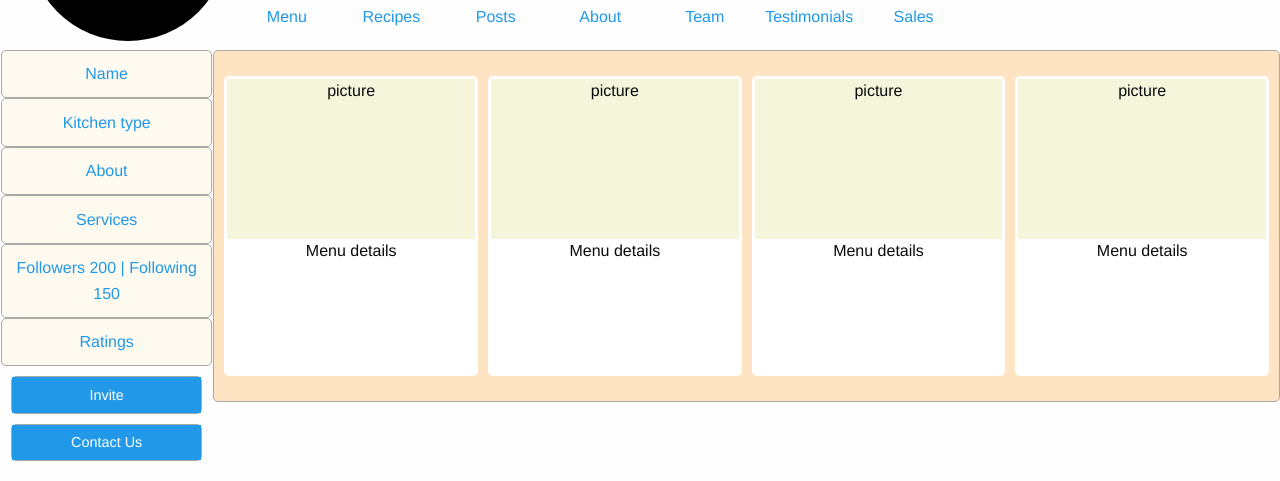
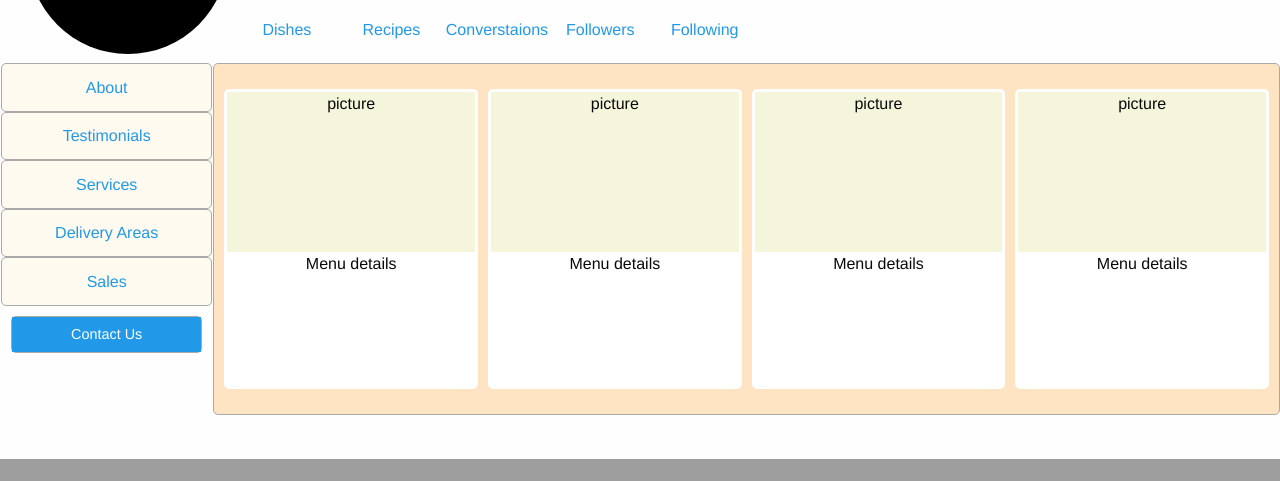
Before and after one commit to jobm/Dishi-Web, a Django app: template dishi_kitchen/templates/kitchen_layout.html in a window 1280 px wide. Shown: the part 413-894 px from the top of the page. After the commit the page ends 872 px from the top, so only its background shows below. Run offline with Django 3.2, Linux system fonts and the light colour scheme; the template is opened without the code that fills it, so the values that code supplies are empty; some libraries are stand-ins or nearby versions.

Commit message:
added more functionality

```diff
--- a/Dishi_Web/urls.py
+++ b/Dishi_Web/urls.py
@@ -4,6 +4,8 @@ from Dishi_Web import views
 urlpatterns = [
     url(r'^$', views.landing_page, name='landing'),
     url(r'^auth/accounts/', include('registration.backends.default.urls')),
-    url(r'^dishi/', include('dishi_chef.urls', namespace='dishi_chef')),
+    url(r'^chef/', include('dishi_chef.urls', namespace='dishi_chef')),
+    url(r'^kitchen/', include('dishi_kitchen.urls', namespace="dishi_kitchen")),
     url(r'^admin/', include(admin.site.urls)),
+
 ]
--- a/dishi_chef/templates/chef_home.html
+++ b/dishi_chef/templates/chef_home.html
@@ -1,6 +1,8 @@
 {% extends "base.html" %}
 {% block content %}
 
-<h1>Chef Profile Here</h1>
-<h3>{{ chef.user_name }}</h3>
+    <h1>Chef Profile Here</h1>
+    <h3>{{ chef.user_name }}</h3>
+{#    <a href={% url "dishi_kitchen:kitchen_home" %}>kitchen</a>#}
+
 {% endblock %}
--- a/dishi_kitchen/forms.py
+++ b/dishi_kitchen/forms.py
@@ -1,5 +1,5 @@
 from django import forms
-from .models import Kitchen, Invite, Menu
+from .models import Kitchen, Invite, Menu, Recipe
 from shared_files.dishi_user import BUSSINES_TYPE_CHOICES, KITCHEN_TYPE_CHOICES
 
 
@@ -31,7 +31,8 @@ class MenuForm(forms.ModelForm):
 class RecipeForm(forms.ModelForm):
     class Meta:
         model = Recipe
-        field = ["title", "item_picture", "description", "cost"]
+        field = ["title", "item_picture", "description"]
+        exclude = ["ingredients"]
 
 
 # this a form to invite a user to a kitchen
--- a/dishi_kitchen/templates/kitchen_layout.html
+++ b/dishi_kitchen/templates/kitchen_layout.html
@@ -1,6 +1,5 @@
 {% extends "base.html" %}
 {% block content %}
-<!-------Top level navigation------->
 <header class="header">
         <!--<nav class="nav">
             <ul>
@@ -14,6 +13,10 @@
           <div class="title-bar" data-responsive-toggle="example-menu" data-hide-for="medium">
             <button class="menu-icon" type="button" data-toggle></button>
                 <div class="title-bar-title">Menu</div>
+              <div class="title-bar-right">
+                <a class="add-item" href={% url "dishi_kitchen:kitchen_menu" %}><i class="fa fa-pencil-square fa-2x"></i></a>
+                <a class="add-item"><i class="fa fa-search fa-2x"></i></a>
+              </div>
           </div>
           <div class="top-bar" id="example-menu">
               <div class="top-bar-left">
@@ -33,12 +36,9 @@
               </div>
               <div class="top-bar-right">
                 <ul class="menu">
-        <li>
-          <input type="search" placeholder="Search">
-        </li>
-        <li>
-          <button type="button" class="button">Search</button>
-        </li>
+                    <li class="btn"><a class="button" href="#">Invite</a></li>
+                  <li><a class="add-item"><i class="fa fa-pencil-square fa-2x"></i></a></li>
+                  <li><a class="add-item"><i class="fa fa-search fa-2x"></i></a></li>
                 </ul>
               </div>
           </div>
@@ -57,8 +57,7 @@
 -->
           </div>
 
-  <div class="kitchen__details detail">
-    <!--needs review-->
+          <div class="kitchen__details detail"><!--needs review-->
               <div class="row">
                   <h3>AMANDAS KITCHEN </h3>
                   <h4>Bakery</h4>
@@ -79,13 +78,11 @@
               <div id="kitchen_menu_list" class="small-12 medium-12 large-10 columns">
                   <nav class="k-inner__nav">
                     <ul>
-          <li><a href="#" class="k-inner_item">Menu</a></li>
+                        <li><a href="#" class="k-inner_item">Dishes</a></li>
                         <li><a href="#" class="k-inner_item">Recipes</a></li>
-          <li><a href="#" class="k-inner_item">Posts</a></li>
-          <li><a href="#" class="k-inner_item">About</a></li>
-          <li><a href="#" class="k-inner_item">Team</a></li>
-          <li><a href="#" class="k-inner_item">Testimonials</a></li>
-          <li><a href="#" class="k-inner_item">Sales</a></li>
+                        <li><a href="#" class="k-inner_item">Converstaions</a></li>
+                        <li><a href="#" class="k-inner_item">Followers</a></li>
+                        <li><a href="#" class="k-inner_item">Following</a></li>
                       </ul>
                   </nav>
             </div>
@@ -102,18 +99,15 @@
                 <div class="small-12 medium-3 large-2 columns menu">
                     <nav class="side__nav">
                         <ul>
-              <li><a href="#" class="k-side_item1">Name</a></li>
-              <li><a href="#" class="k-side_item">Kitchen type</a></li>
-              <li><a href="#" class="k-side_item">About</a></li>
+                            <li><a href="#" class="k-side_item1">About</a></li>
+                            <li><a href="#" class="k-side_item">Testimonials</a></li>
                             <li><a href="#" class="k-side_item">Services</a></li>
-              <li><a href="#" class="k-side_item">Followers 200 | Following 150</a></li>
-              <li><a href="#" class="k-side_item">Ratings</a></li>
+                            <li><a href="#" class="k-side_item">Delivery Areas</a></li>
+                            <li><a href="#" class="k-side_item">Sales</a></li>
+
 
                             <!--Buttons -->
                             <div class="btns">
-                <li class="btn">
-                  <a class="button" href="#">Invite</a>
-                </li>
                                 <li class="btn">
                                     <a class="button" href="#">Contact Us</a>
                                 </li>
@@ -145,14 +139,11 @@
                             <div class="menu-details">Menu details</div>
                         </div>
                      </div>
-        </div>
-        <!---kitchen content end ---->
-      </div>
-      <!---expanded row end -->
+                </div> <!---kitchen content end ---->
+            </div><!---expanded row end -->
           </div>
       </div>
-</section>
-<!---bottom section end ---->
+      </section>  <!---bottom section end ---->
 
 
 
--- /dev/null
+++ b/dishi_kitchen/templates/recipe_add_form.html
@@ -0,0 +1,5 @@
+{% extends "base.html" %}
+{% load crispy_forms_tags %}
+{% block content %}
+
+{% endblock %}
--- a/templates/base.html
+++ b/templates/base.html
@@ -13,6 +13,7 @@
    <!--<link rel="stylesheet" href="{% static 'css/styles.css' %}">-->
    <link rel="stylesheet" href="{% static 'font/fonts.css' %}">
    <link rel="stylesheet" href="{% static 'foundation/css/app.css' %}">
+    <link rel="stylesheet" href="https://maxcdn.bootstrapcdn.com/font-awesome/4.5.0/css/font-awesome.min.css">
 
 </head>
 <body>
```
Also changed, not shown: dishi_chef/urls.py (+3 -6 lines), dishi_chef/views.py (+13 -9 lines), dishi_kitchen/templates/menu_add_form.html (added, +7 -0 lines), dishi_kitchen/urls.py (+6 -1 lines), dishi_kitchen/views.py (+32 -1 lines). Lines whose indentation alone changed are shown as unchanged.
